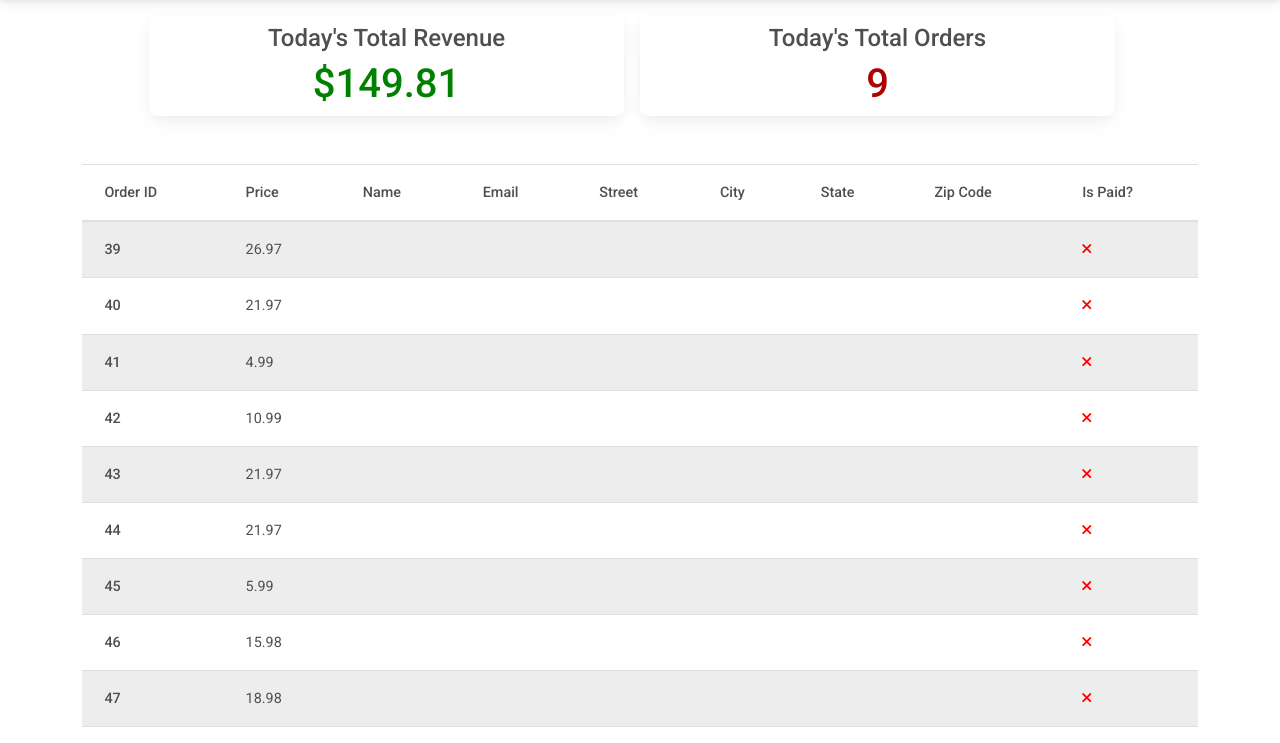
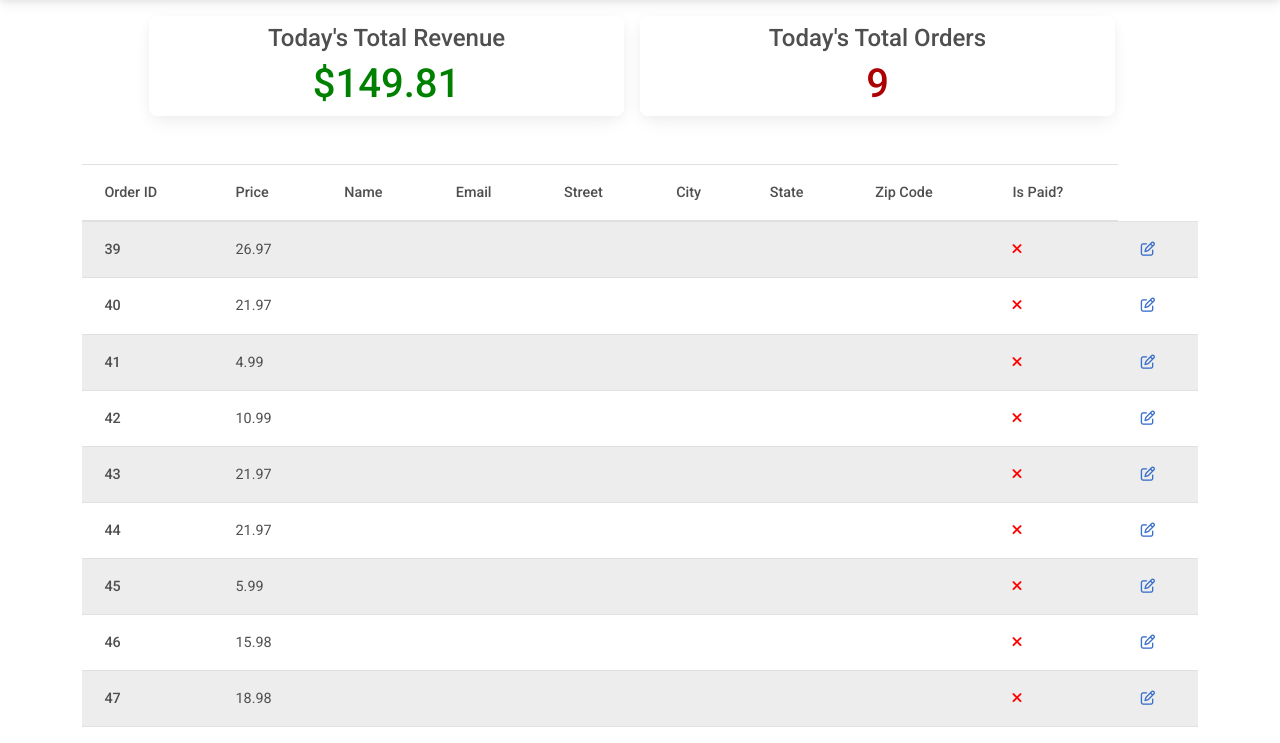
Before and after one commit to ThryLox/FoodeEase, a Django app: a page that uses deliver/restaurant/templates/restaurant/dashboard.html in a window 1280 px wide. Shown: the part 59-802 px from the top of the page. Run offline with Django 4.2, Linux system fonts and the light colour scheme; a user stored in the database is signed in; data comes from the database, SQL or seed files in the repository; some libraries are stand-ins or nearby versions.

Commit message:
updated dashboard

```diff
--- a/deliver/restaurant/templates/restaurant/dashboard.html
+++ b/deliver/restaurant/templates/restaurant/dashboard.html
@@ -50,6 +50,7 @@
                                 {% endif %}
 
                             </td>
+                            <td><a href="{% url 'order-details' order.pk %}"><i class="far fa-edit"></i></a></td>
                         </tr>
                         {% endfor %}
                     </tbody>
```
